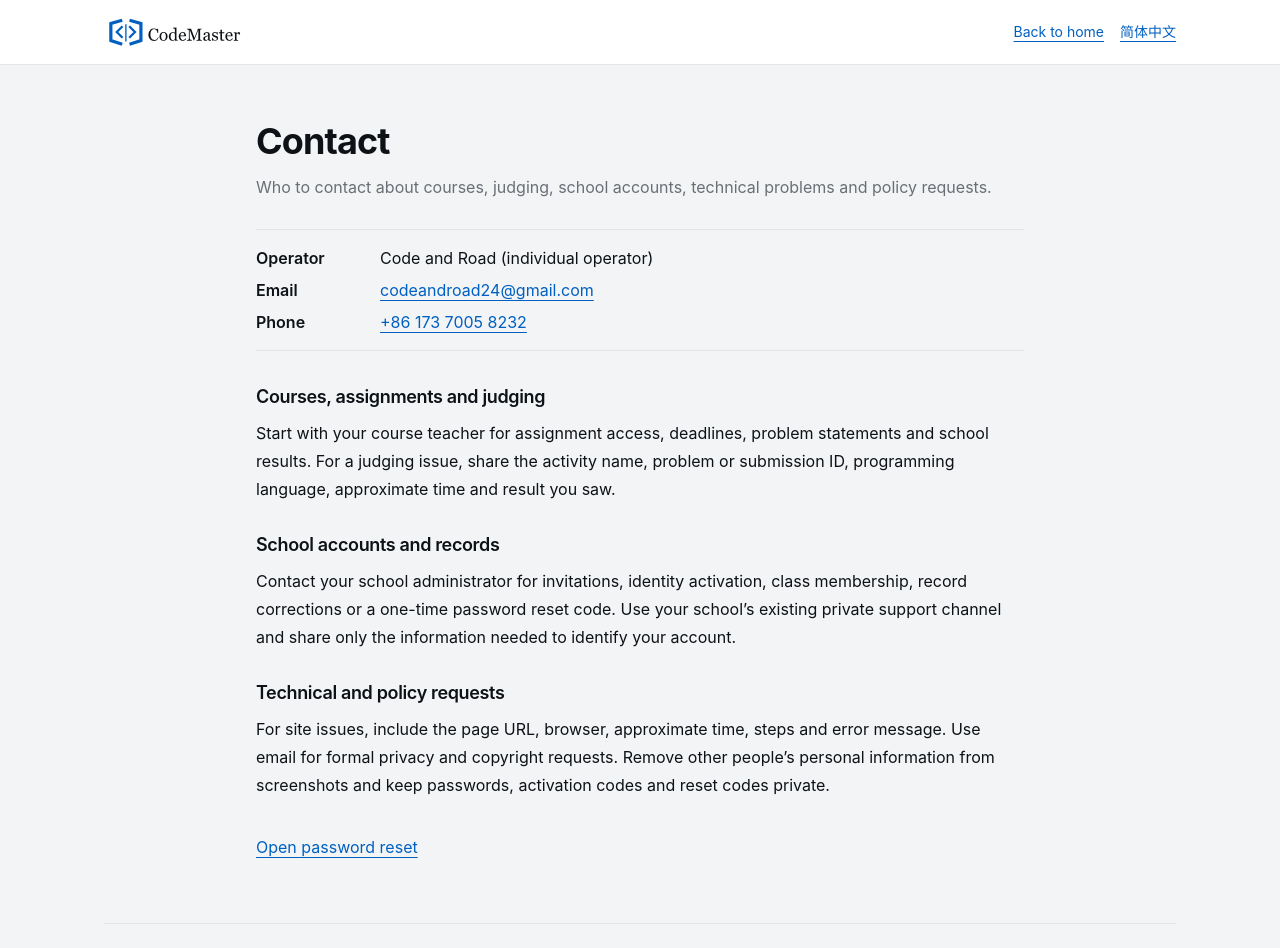
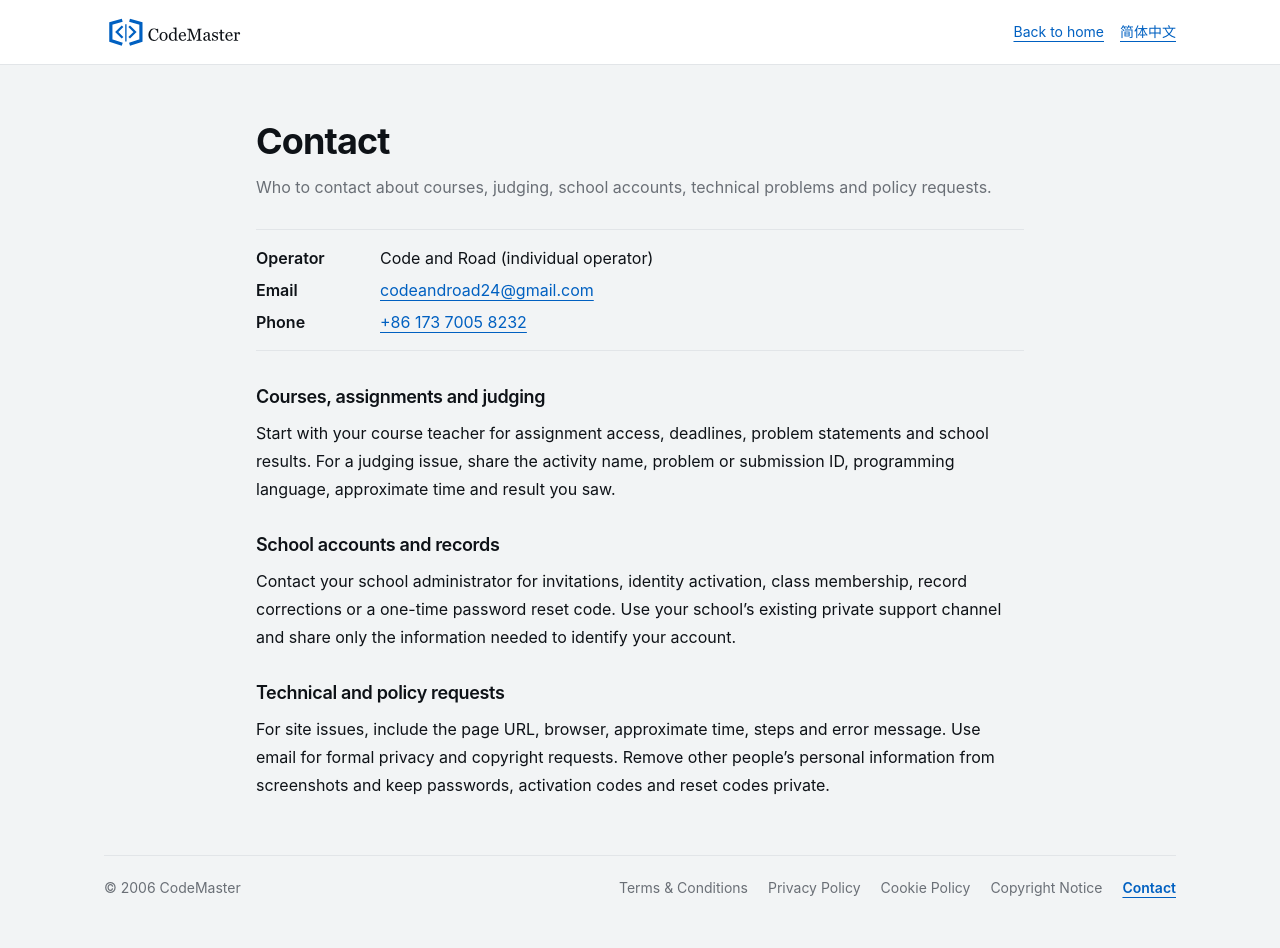
Before and after one commit to codeandroad/codemaster-oj, a Next.js app in the folder apps/web/: page /info/en/contact in a window 1280 px wide. Shown: the top 948 px of the page. After the commit the page ends 920 px from the top, so only its background shows below. Built offline with nearby package versions, Linux system fonts and the light colour scheme.

Commit message:
fix(web): update copyright year and contact links

```diff
--- a/apps/web/src/app/info/[language]/[document]/page.tsx
+++ b/apps/web/src/app/info/[language]/[document]/page.tsx
@@ -103,7 +103,6 @@ export default async function SitePolicyPage({ params }: PageProps) {
               </section>
             ))}
             {related && <Link href={sitePolicyHref(language, related)} className={`${textLink} inline-flex min-h-10 items-center`}>{sitePolicyTitles[language][related]}</Link>}
-            {slug === "contact" && <Link href="/login?reset=1" className={`${textLink} inline-flex min-h-10 items-center`}>{chinese ? "打开密码重置页" : "Open password reset"}</Link>}
           </div>
         </article>
       </main>
--- a/apps/web/src/components/site-footer.tsx
+++ b/apps/web/src/components/site-footer.tsx
@@ -9,7 +9,7 @@ export function SiteFooter({ locale, current, className = "" }: {
 }) {
   return (
     <footer className={`flex flex-col gap-y-1 border-t border-border py-3 text-sm text-muted-foreground xl:flex-row xl:items-center xl:justify-between xl:gap-x-6 ${className}`}>
-      <p className="shrink-0">© CodeMaster</p>
+      <p className="shrink-0">© 2006 CodeMaster</p>
       <nav aria-label={locale === "zh" ? "网站政策与联系" : "Site policies and contact"}>
         <ul className="flex flex-wrap gap-x-3 xl:justify-end xl:gap-x-5">
           {sitePolicySlugs.map(document => (
```
